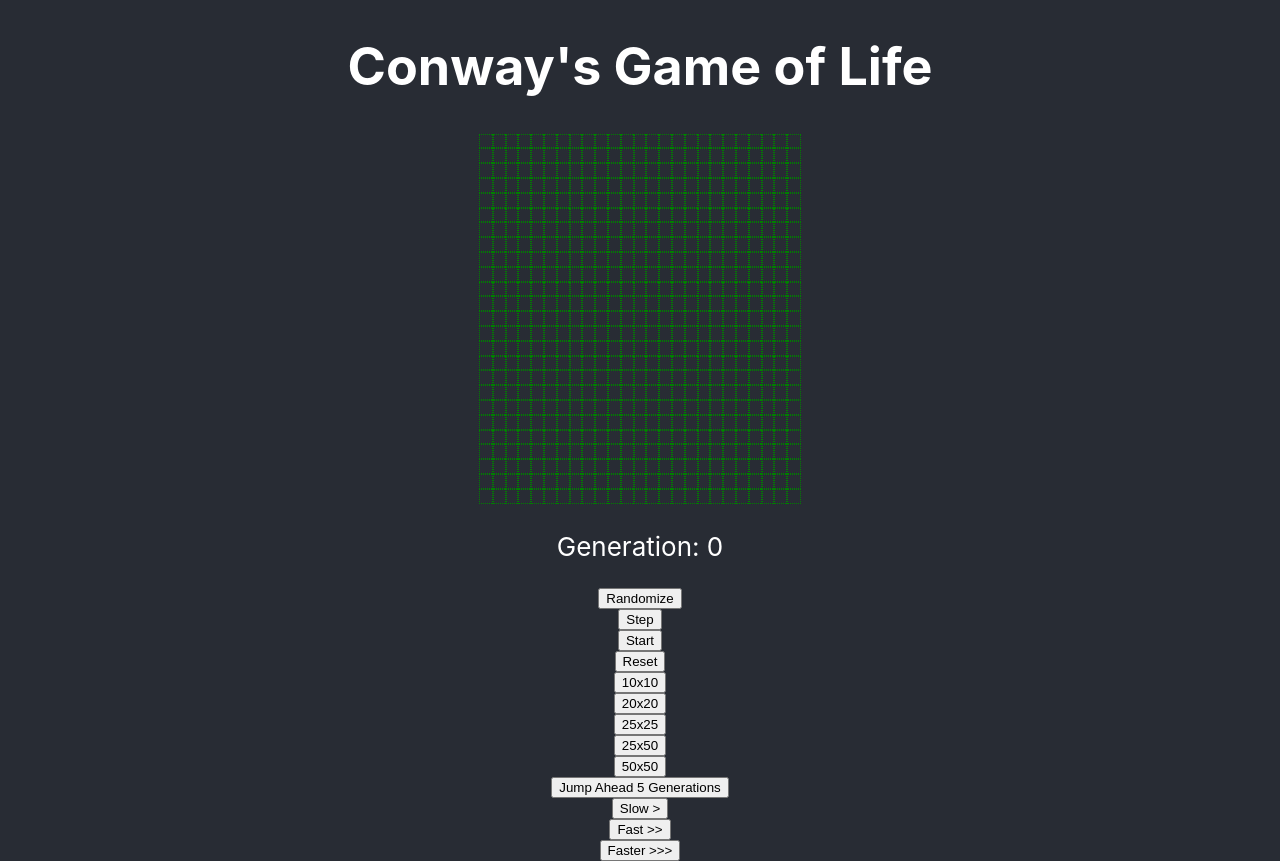
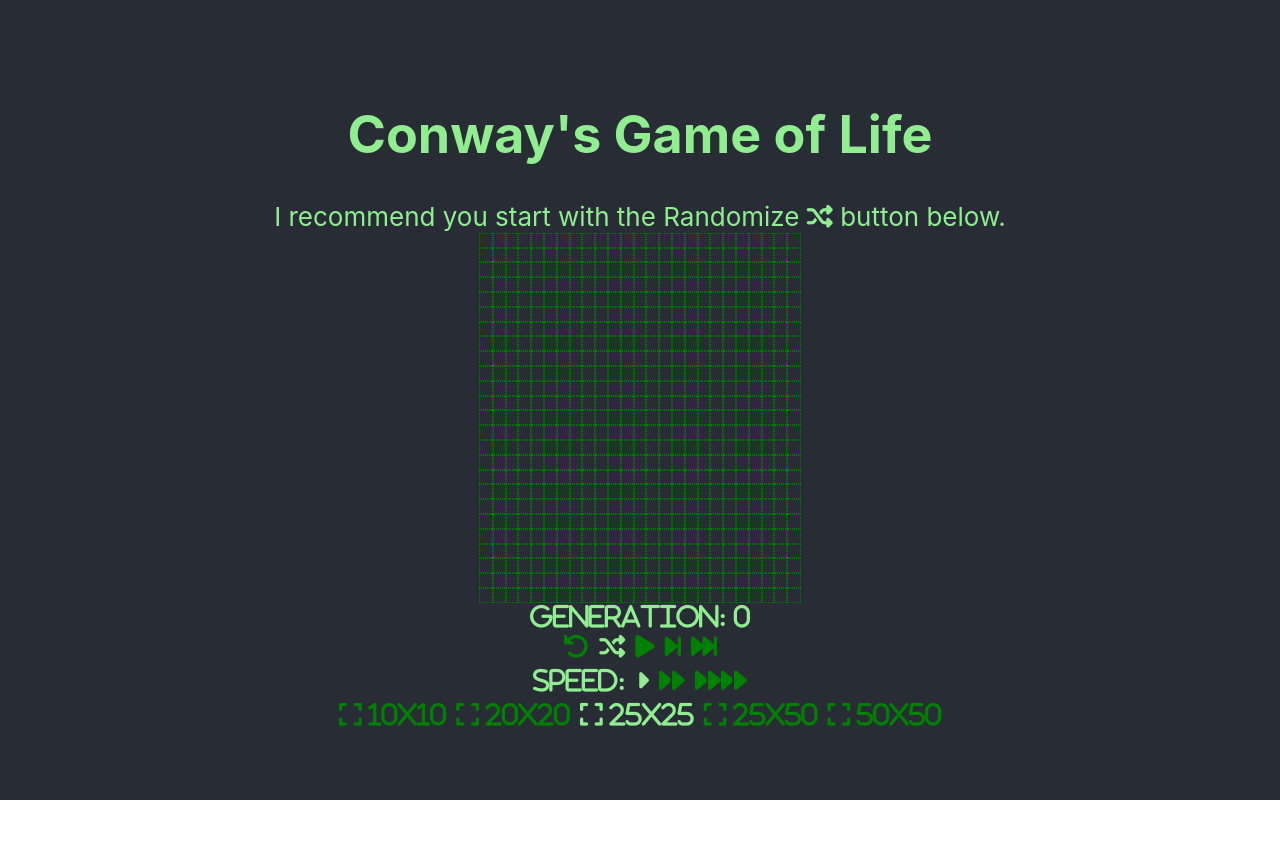
Before and after one commit to MTaylor-tech/game-of-life-js, a React (Create React App) app: page / in a window 1280 px wide. After the commit the page ends 800 px from the top, so only its background shows below. Built offline with nearby package versions, Linux system fonts and the light colour scheme.

Commit message:
fully functional buttons

```diff
--- a/package.json
+++ b/package.json
@@ -4,6 +4,7 @@
   "type": "module",
   "private": true,
   "dependencies": {
+    "@fortawesome/fontawesome-free": "^5.14.0",
     "@testing-library/jest-dom": "^4.2.4",
     "@testing-library/react": "^9.3.2",
     "@testing-library/user-event": "^7.1.2",
--- a/public/index.html
+++ b/public/index.html
@@ -3,11 +3,12 @@
   <head>
     <meta charset="utf-8" />
     <link rel="icon" href="%PUBLIC_URL%/favicon.ico" />
+    <script src="https://kit.fontawesome.com/44341eb78c.js" crossorigin="anonymous"></script>
     <meta name="viewport" content="width=device-width, initial-scale=1" />
     <meta name="theme-color" content="#000000" />
     <meta
       name="description"
-      content="Web site created using create-react-app"
+      content="Javascript implementation of Conway's Game of Life"
     />
     <link rel="apple-touch-icon" href="%PUBLIC_URL%/logo192.png" />
     <!--
@@ -24,20 +25,10 @@
       work correctly both with client-side routing and a non-root public URL.
       Learn how to configure a non-root public URL by running `npm run build`.
     -->
-    <title>React App</title>
+    <title>Conway's Game of Life</title>
   </head>
   <body>
     <noscript>You need to enable JavaScript to run this app.</noscript>
     <div id="root"></div>
-    <!--
-      This HTML file is a template.
-      If you open it directly in the browser, you will see an empty page.
-
-      You can add webfonts, meta tags, or analytics to this file.
-      The build step will place the bundled scripts into the <body> tag.
-
-      To begin the development, run `npm start` or `yarn start`.
-      To create a production bundle, use `npm run build` or `yarn build`.
-    -->
   </body>
 </html>
--- a/src/App.css
+++ b/src/App.css
@@ -21,7 +21,7 @@
   align-items: center;
   justify-content: center;
   font-size: calc(10px + 2vmin);
-  color: white;
+  color: lightgreen;
 }
 
 .App-link {
--- a/src/App.js
+++ b/src/App.js
@@ -36,6 +36,40 @@ const CellRow = styled.div`
   margin: 2px;
 `
 
+const NumberInput = styled.input`
+  width: 30px;
+`
+
+const ButtonBox = styled.div`
+  margin: 4px;
+  display: flex;
+  flex-direction: row;
+`
+
+const Label = styled.span`
+  margin-left: 5px;
+  margin-right: 5px;
+  color: green;
+`
+
+const ActiveLabel = styled.span`
+  margin-left: 5px;
+  margin-right: 5px;
+  color: lightgreen;
+`
+
+const Icon = styled.i`
+  margin-left: 5px;
+  margin-right: 5px;
+  color: green;
+`
+
+const ActiveIcon = styled.i`
+  margin-left: 5px;
+  margin-right: 5px;
+  color: lightgreen;
+`
+
 function App() {
   const [world, setWorld] = useState(new World(25,25));
   const [rows, setRows] = useState();
@@ -43,6 +77,7 @@ function App() {
   const [isActive, setIsActive] = useState(false);
   const [seconds, setSeconds] = useState(0);
   const [speed, setSpeed] = useState(1000);
+  const [size, setSize] = useState(2);
 
   useEffect(()=>{
     if (world) {
@@ -89,7 +124,8 @@ function App() {
     setIsActive(!isActive);
   }
 
-  const resize = (height,width) => {
+  const resize = (height,width,size) => {
+    setSize(size);
     world.resize(height,width);
     setRef(0);
     setRows(world.cells);
@@ -110,29 +146,34 @@ function App() {
     <div className="App">
       <header className="App-header">
         <h1>Conway's Game of Life</h1>
-        {/* <>{world.cells.map(row=>{
-          return <p>{row.map(cell=>cell.alive?'X':'O')}</p>
-          // return <p>{row.map(cell=>cell.show())}</p>
-        })}</> */}
+        {ref===0?<ActiveLabel>I recommend you start with the Randomize <i className="fas fa-random" /> button below.</ActiveLabel>:<></>}
+        {ref===1?<><ActiveLabel>Click the cells to change their status.</ActiveLabel><ActiveLabel>Press the Play <i className="fas fa-play" /> button below when you're ready to watch your world develop.</ActiveLabel></>:<></>}
         <Board>{rows.map(row=>{
           return <CellRow>{row.map(cell=>cell.alive?<LiveCell key={`${cell.row},${cell.column}`} onClick={()=>flip(cell.row,cell.column)}></LiveCell>:<DeadCell key={`${cell.row},${cell.column}`} onClick={()=>flip(cell.row,cell.column)}></DeadCell>)}</CellRow>
         })}</Board>
-        <p>Generation: {world.generation}</p>
-        <button onClick={random}>Randomize</button>
-        <button onClick={step}>Step</button>
-        <button onClick={toggle}>
-          {isActive ? 'Pause' : 'Start'}
-        </button>
-        <button onClick={reset}>Reset</button>
-        <button onClick={()=>resize(10,10)}>10x10</button>
-        <button onClick={()=>resize(20,20)}>20x20</button>
-        <button onClick={()=>resize(25,25)}>25x25</button>
-        <button onClick={()=>resize(25,50)}>25x50</button>
-        <button onClick={()=>resize(50,50)}>50x50</button>
-        <button onClick={jump}>Jump Ahead 5 Generations</button>
-        <button onClick={()=>setSpeed(1000)}>Slow ></button>
-        <button onClick={()=>setSpeed(500)}>Fast >></button>
-        <button onClick={()=>setSpeed(250)}>Faster >>></button>
+        <ActiveIcon className="fas">Generation: {world.generation}</ActiveIcon>
+        <ButtonBox>
+          <Icon className="fas fa-undo" onClick={reset} title="Reset" />
+          {ref===0?<ActiveIcon className="fas fa-random" onClick={random} title="Randomize" />:<Icon className="fas fa-random" onClick={random} title="Randomize" />}
+          {isActive? <ActiveIcon className="fas fa-pause" onClick={toggle} title="Pause" />:ref===0?<Icon className="fas fa-play" onClick={toggle} title="Play" />:<ActiveIcon className="fas fa-play" onClick={toggle} title="Play" />}
+          <Icon className="fas fa-step-forward" onClick={step} title="Step Forward" />
+          <Icon className="fas fa-fast-forward" onClick={jump} title="Jump Forward">
+             {/* <NumberInput type="text" defaultValue="5"></NumberInput> */}
+           </Icon>
+        </ButtonBox>
+        <ButtonBox>
+          <ActiveIcon className="fas">Speed: </ActiveIcon>
+          {speed===1000?<ActiveIcon className="fas fa-caret-right" onClick={()=>setSpeed(1000)} title="1 Generation/Second" />:<Icon className="fas fa-caret-right" onClick={()=>setSpeed(1000)} title="1 Generation/Second" />}
+          {speed===500?<ActiveIcon className="fas fa-forward" onClick={()=>setSpeed(500)} title="2 Generations/Second" />:<Icon className="fas fa-forward" onClick={()=>setSpeed(500)} title="2 Generations/Second" />}
+          {speed===250?<ActiveIcon className="fas fa-forward" onClick={()=>setSpeed(250)} title="4 Generations/Second"><i className="fas fa-forward" /></ActiveIcon>:<Icon className="fas fa-forward" onClick={()=>setSpeed(250)} title="4 Generations/Second"><i className="fas fa-forward" /></Icon>}
+        </ButtonBox>
+        <ButtonBox>
+          {size===0?<ActiveIcon className="fas fa-expand" onClick={()=>resize(10,10,0)}> 10x10</ActiveIcon>:<Icon className="fas fa-expand" onClick={()=>resize(10,10,0)}> 10x10</Icon>}
+          {size===1?<ActiveIcon className="fas fa-expand" onClick={()=>resize(20,20,1)}> 20x20</ActiveIcon>:<Icon className="fas fa-expand" onClick={()=>resize(20,20,1)}> 20x20</Icon>}
+          {size===2?<ActiveIcon className="fas fa-expand" onClick={()=>resize(25,25,2)}> 25x25</ActiveIcon>:<Icon className="fas fa-expand" onClick={()=>resize(25,25,2)}> 25x25</Icon>}
+          {size===3?<ActiveIcon className="fas fa-expand" onClick={()=>resize(25,50,3)}> 25x50</ActiveIcon>:<Icon className="fas fa-expand" onClick={()=>resize(25,50,3)}> 25x50</Icon>}
+          {size===4?<ActiveIcon className="fas fa-expand" onClick={()=>resize(50,50,4)}> 50x50</ActiveIcon>:<Icon className="fas fa-expand" onClick={()=>resize(50,50,4)}> 50x50</Icon>}
+        </ButtonBox>
       </header>
     </div>
   );
```
Also changed, not shown: 1 other file (tests, documents, lock files or other folders).
